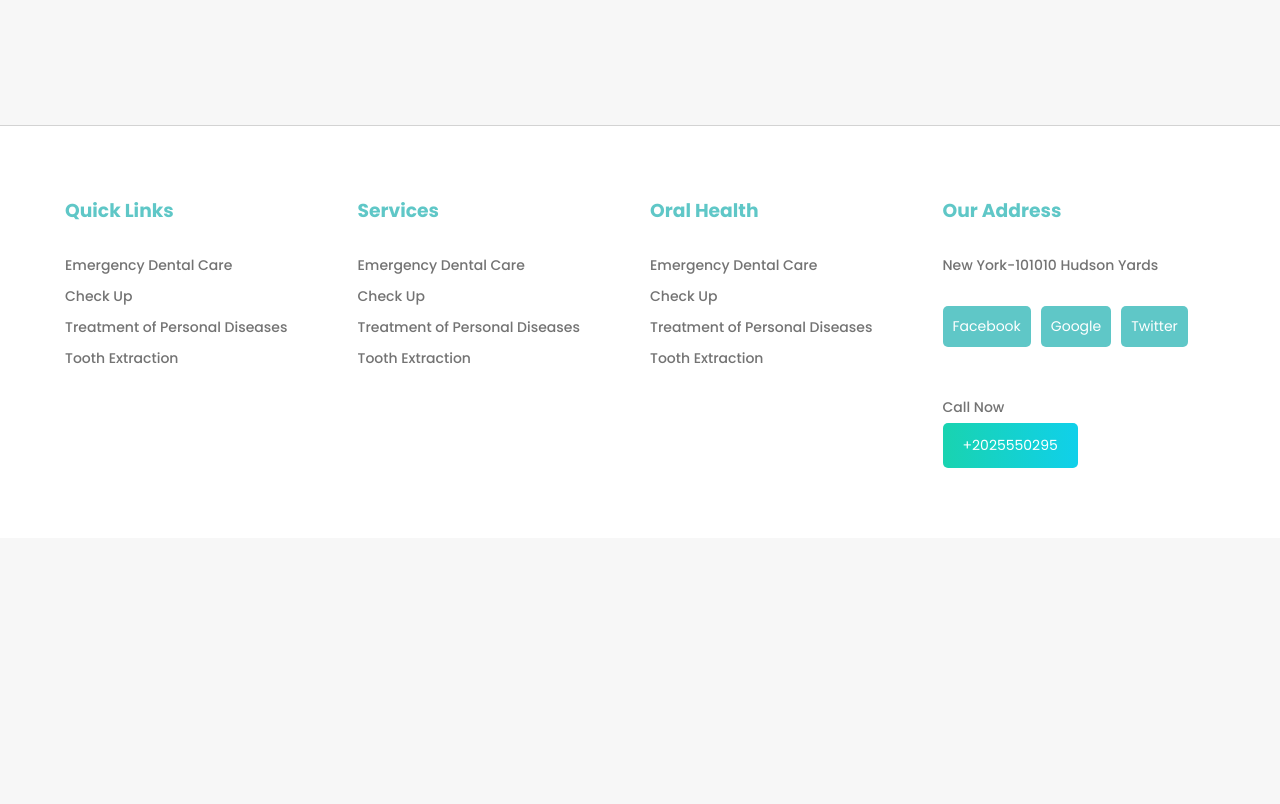
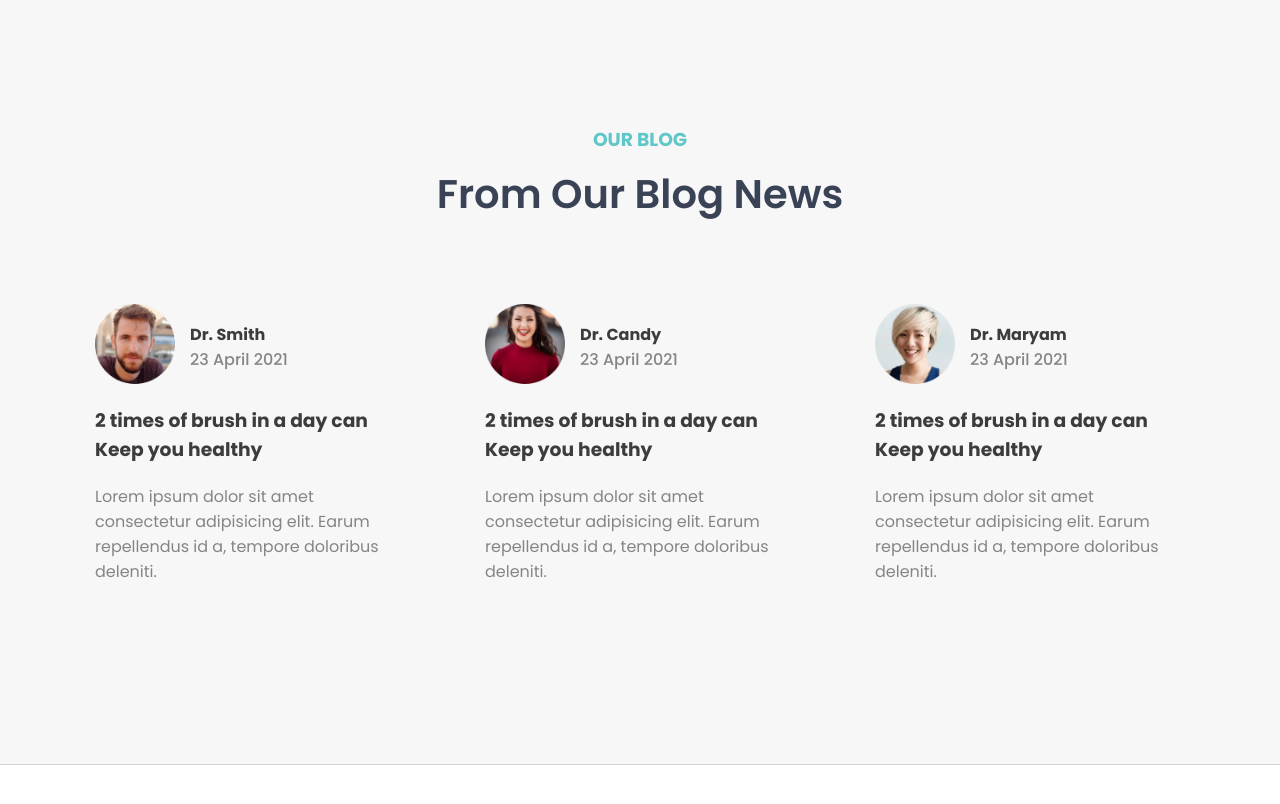
Before and after one commit to azizulwd/doctors-portal-clientside, a React (Create React App) app: page / in a window 1280 px wide. Shown: the part 3000-3804 px from the top of the page. Before the commit the page ends 3538 px from the top, so only its background shows below. Built offline with nearby package versions, Linux system fonts and the light colour scheme.

Commit message:
blogs added

```diff
--- /dev/null
+++ b/src/components/Home/Blogs/Blogs.css
@@ -0,0 +1,66 @@
+.blogs{
+    margin-bottom: 150px;
+}
+.blogs_title{
+    text-align: center;
+    margin-bottom: 50px;
+}
+.blogs_title h3{
+    color: #5fc7c7;
+    margin-bottom: 10px;
+}
+.blogs_title h1{
+    font-size: 40px;
+    font-weight: 600;
+    color: #3a4256;
+}
+.blogs_inner{
+    display: grid;
+    grid-template-columns: repeat(3, 1fr);
+    grid-gap: 20px;
+}
+.blog {
+    padding: 30px;
+    border-radius: 15px;
+    cursor: pointer;
+    transition: 0.5s;
+}
+.blog:hover{
+    background: #10cfe6;
+}
+.blog_author {
+    display: flex;
+    align-items: center;
+    gap: 15px;
+    margin-bottom: 15px;
+}
+.blog_author .blog_author_img img {
+    width: 80px;
+}
+.blog_author .blog_author_name h4{
+    color: #3c3c3e;
+}
+.blog:hover .blog_author .blog_author_name h4{
+    color: #fff;
+}
+.blog_author .blog_author_name p {
+    color: #878484;
+    font-weight: 500;
+}
+.blog:hover .blog_author .blog_author_name p{
+    color: #fff;
+}
+.blog_description h3 {
+    color: #3c3c3e;
+    margin-bottom: 20px;
+}
+.blog:hover .blog_description h3{
+    color: #fff;
+}
+.blog_description p {
+    color: #878484;
+    line-height: 25px;
+}
+.blog:hover .blog_description p{
+    color: #fff;
+}
--- /dev/null
+++ b/src/components/Home/Blogs/Blogs.js
@@ -0,0 +1,65 @@
+import React from 'react';
+import author1 from '../../../images/people-1.png';
+import author2 from '../../../images/people-2.png';
+import author3 from '../../../images/people-3.png';
+import './Blogs.css';
+
+const Blogs = () => {
+    return (
+        <div className="blogs">
+            <div className="blogs_title">
+                <h3>OUR BLOG</h3>
+                <h1>From Our Blog News</h1>
+            </div>
+            <div className="container blogs_inner">
+                <div className="blog">
+                    <div className="blog_author">
+                        <div className="blog_author_img">
+                            <img src={author1} alt="" />
+                        </div>
+                        <div className="blog_author_name">
+                            <h4>Dr. Smith</h4>
+                            <p>23 April 2021</p>
+                        </div>
+                    </div>
+                    <div className="blog_description">
+                        <h3>2 times of brush in a day can Keep you healthy</h3>
+                        <p>Lorem ipsum dolor sit amet consectetur adipisicing elit. Earum repellendus id a, tempore doloribus deleniti.</p>
+                    </div>
+                </div>
+                <div className="blog">
+                    <div className="blog_author">
+                        <div className="blog_author_img">
+                            <img src={author2} alt="" />
+                        </div>
+                        <div className="blog_author_name">
+                            <h4>Dr. Candy</h4>
+                            <p>23 April 2021</p>
+                        </div>
+                    </div>
+                    <div className="blog_description">
+                        <h3>2 times of brush in a day can Keep you healthy</h3>
+                        <p>Lorem ipsum dolor sit amet consectetur adipisicing elit. Earum repellendus id a, tempore doloribus deleniti.</p>
+                    </div>
+                </div>
+                <div className="blog">
+                    <div className="blog_author">
+                        <div className="blog_author_img">
+                            <img src={author3} alt="" />
+                        </div>
+                        <div className="blog_author_name">
+                            <h4>Dr. Maryam</h4>
+                            <p>23 April 2021</p>
+                        </div>
+                    </div>
+                    <div className="blog_description">
+                        <h3>2 times of brush in a day can Keep you healthy</h3>
+                        <p>Lorem ipsum dolor sit amet consectetur adipisicing elit. Earum repellendus id a, tempore doloribus deleniti.</p>
+                    </div>
+                </div>
+            </div>
+        </div>
+    );
+};
+
+export default Blogs;
--- a/src/components/Home/Home/Home.js
+++ b/src/components/Home/Home/Home.js
@@ -2,6 +2,7 @@ import React from 'react';
 import Address from '../Address/Address';
 import Appointment from '../Appointment/Appointment';
 import Banner from '../Banner/Banner';
+import Blogs from '../Blogs/Blogs';
 import Facility from '../Facility/Facility';
 import Services from '../Services/Services';
 import Testimonial from '../Testimonial/Testimonial';
@@ -15,6 +16,7 @@ const Home = () => {
             <Facility></Facility>
             <Appointment></Appointment>
             <Testimonial></Testimonial>
+            <Blogs></Blogs>
         </div>
     );
 };
--- a/src/components/Home/Testimonial/Testimonial.css
+++ b/src/components/Home/Testimonial/Testimonial.css
@@ -1,8 +1,7 @@
 .testimonial{
     margin-bottom: 150px;
 }
-.testimonial_title{
-    text-align: center;
+.testimonial_title {
     margin-bottom: 50px;
 }
 .testimonial_title h3{
--- a/src/components/Home/Testimonial/Testimonial.js
+++ b/src/components/Home/Testimonial/Testimonial.js
@@ -7,7 +7,7 @@ import people3 from '../../../images/people-3.png';
 const Testimonial = () => {
     return (
         <div className="testimonial">
-            <div className="testimonial_title">
+            <div className="container testimonial_title">
                 <h3>TESTIMONIAL</h3>
                 <h1>What's Our Patients Says</h1>
             </div>
```
